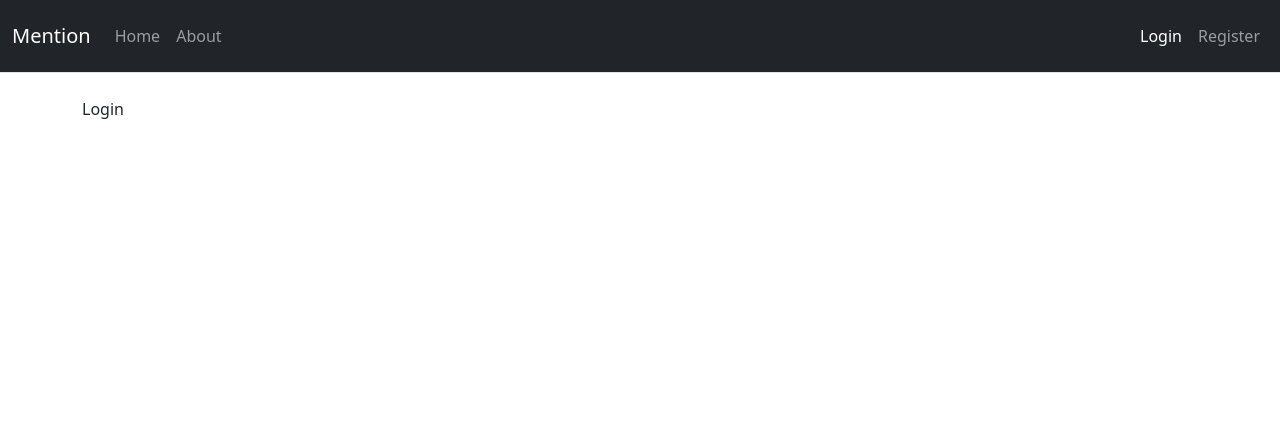
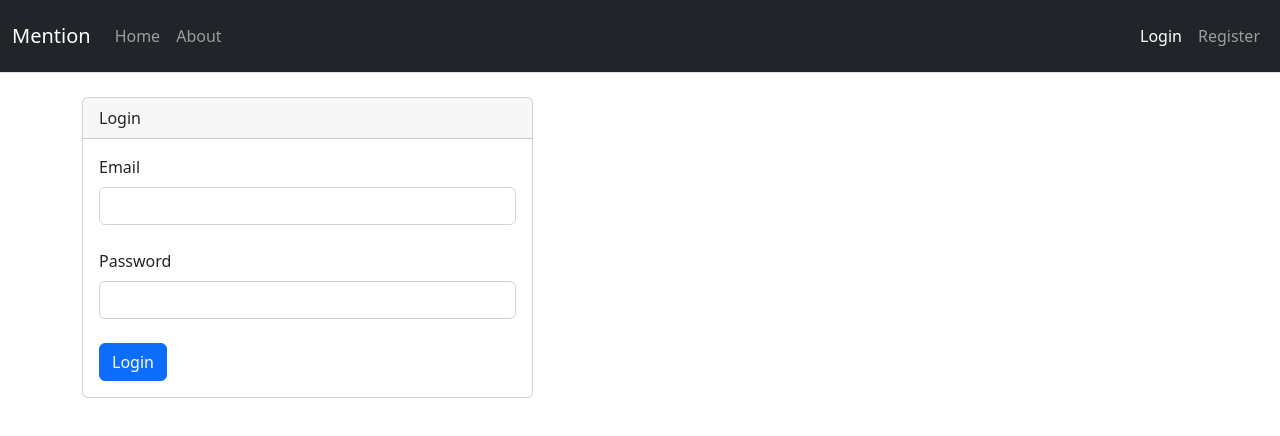
Before and after one commit to rochmadnf/learning-repo, a React (Vite) app: page /login in a window 1280 px wide. Shown: the top 436 px of the page. Built offline with nearby package versions, Linux system fonts and the light colour scheme.

Commit message:
login page

```diff
--- a/src/pages/auth/Login.jsx
+++ b/src/pages/auth/Login.jsx
@@ -1,3 +1,92 @@
+import axios from "axios";
+import { useState } from "react";
+
 export default function Login() {
-  return <div className="container">Login</div>;
+  const [formError, setFormError] = useState("");
+  const [alert, setAlert] = useState("");
+
+  const loginHandler = async (e) => {
+    e.preventDefault();
+    const formData = new FormData(e.target);
+    try {
+      await axios.post(`http://api.mention.test/api/login`, formData);
+      setAlert("");
+      setFormError("");
+    } catch (error) {
+      setAlert(error.response.data.message);
+      setFormError(error.response.data);
+    }
+  };
+  return (
+    <div className="container">
+      <div className="row">
+        <div className="col-md-5">
+          {alert && (
+            <div className="alert alert-danger" role="alert">
+              {alert}
+            </div>
+          )}
+          <div className="card">
+            <div className="card-header">Login</div>
+            <div className="card-body">
+              <form
+                onSubmit={loginHandler}
+                className="needs-validation"
+                noValidate
+              >
+                <div className="mb-4">
+                  <label htmlFor="email" className="form-label text-capitalize">
+                    email
+                  </label>
+                  <input
+                    type="email"
+                    id="email"
+                    name="email"
+                    className={
+                      formError?.email
+                        ? "form-control is-invalid"
+                        : "form-control"
+                    }
+                  />
+                  {formError?.email && (
+                    <div className="invalid-feedback">
+                      {formError?.email[0]}
+                    </div>
+                  )}
+                </div>
+
+                <div className="mb-4">
+                  <label
+                    htmlFor="password"
+                    className="form-label text-capitalize"
+                  >
+                    password
+                  </label>
+                  <input
+                    type="password"
+                    id="password"
+                    name="password"
+                    className={
+                      formError?.password
+                        ? "form-control is-invalid"
+                        : "form-control"
+                    }
+                  />
+                  {formError?.password && (
+                    <div className="invalid-feedback">
+                      {formError?.password[0]}
+                    </div>
+                  )}
+                </div>
+
+                <button type="submit" className="btn btn-primary">
+                  Login
+                </button>
+              </form>
+            </div>
+          </div>
+        </div>
+      </div>
+    </div>
+  );
 }
```
